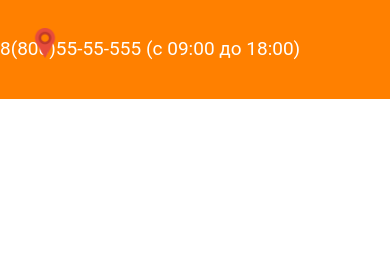
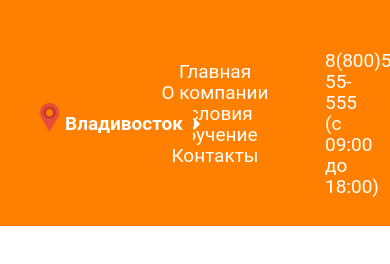
Before and after one commit to storozenko-ig/citySelection, a plain HTML site: page index.html in a window 390 px wide. Drawn offline with Linux system fonts and the light colour scheme.

Commit message:
three commit

```diff
--- a/css/media-style.css
+++ b/css/media-style.css
@@ -1,74 +1,55 @@
-@media screen and (max-width: 1600px) {
-  .contener {
-    max-width: 1600px;
-    padding: 0 20px;
-    font-size: 21px;
-  }
-  .menu__list-city-selection {
-    width: 200px;
-    text-align: center;
-  }
-  .menu__list-profil-info-icon-phone {
-    margin-right: 5px;
-  }
-  .menu__list-profil-info-icon-phone img {
-    width: 25px;
-    height: 20px;
-  }
-  .menu__list-profil-info-phone {
-    margin-right: 5px;
-  }
-  .menu__list-city-location-icon {
-    left: 110px;
-    top: 30px;
+@media screen and (min-width: 1400px) {
+  body {
+    font-size: 20px;
   }
   .window-change-city {
-    left: 300px;
-    width: 170px;
-  }
-  .list-city {
-    left: -25%;
-    font-size: 21px;
+    left: 230px;
   }
 }
 @media screen and (max-width: 1400px) {
-  .contener {
-    max-width: 1400px;
-    padding: 0 10px;
+  body {
+    font-size: 20px;
+  }
+  .menu__list-item {
+    margin: 0 5px;
+  }
+  .menu__list-profil {
+    width: 17%;
+  }
+  .window-change-city {
+    left: 220px;
+    font-size: 18px;
+    width: 13%;
+  }
+}
+@media screen and (max-width: 1200px) {
+  body {
+    font-size: 20px;
+  }
+  .window-change-city {
+    left: 220px;
+    font-size: 18px;
+    width: 12%;
+  }
+  .menu__list-item {
+    margin: 0 5px;
+  }
+  .menu__list-profil {
+    width: 20%;
+  }
+}
+@media screen and (max-width: 1100px) {
+  body {
     font-size: 19px;
   }
-  .menu__list {
-    margin-right: 0px;
-    width: 680px;
-    padding: 0px;
-    text-align: center;
-  }
-  .menu__list-profil {
-    width: 450px;
-    margin-right: 0px;
-  }
-  .menu__city {
-    margin-right: 30px;
-  }
-  .menu__list-item,
-  .menu__list-item-city,
-  .menu__list-profil-info {
-    padding-right: 10px;
-  }
-  .menu__list-city-location-icon {
-    left: 30px;
-    top: 28px;
-  }
   .window-change-city {
-    left: 210px;
-    width: 140px;
-    font-size: 15px;
-  }
-  .button-change-city {
-    width: 40px;
+    left: 200px;
+    font-size: 16px;
   }
   .list-city {
-    left: -13%;
-    font-size: 19px;
+    left: -45%;
+  }
+  .menu__list-item {
+    margin: 0 4px;
   }
 }
--- a/css/style.css
+++ b/css/style.css
@@ -6,12 +6,6 @@
 a {
   color: inherit;
   text-decoration: none;
-}
-p {
-  padding: 0 auto;
-  margin: 0 auto;
-  color: #666666;
-  font-size: 18px;
 }
 button {
   outline: none;
@@ -23,26 +17,24 @@ div {
 li {
   list-style-type: none;
 }
-
 body {
   color: white;
   font-family: "Roboto", sans-serif;
   line-height: 21px;
   margin: 0 auto;
+  font-size: 21px;
 }
 .header {
   height: 100vh;
 }
 .contener {
-  max-width: 1400px;
+  max-width: 1600px;
   margin: 0 auto;
   padding: 0 15px;
   position: relative;
   background-color: #ff8000;
 }
 .header__top {
-  display: flex;
-  justify-content: flex-end;
   padding-top: 10px;
   padding-bottom: 10px;
 }
@@ -50,65 +42,65 @@ body {
   display: flex;
   align-items: center;
 }
+.menu__city {
+  width: 25%;
+}
 .menu__list {
-  margin-right: 30px;
+  width: 50%;
+  text-align: center;
+}
+.menu__list-profil-info {
+  width: 100%;
 }
 .menu__list-item,
-.menu__list-item-city,
-.menu__list-profil-info {
+.menu__list-profil-info,
+.menu__list-item-city {
   display: inline-block;
-  padding-right: 30px;
 }
 .menu-list-list:hover {
   text-decoration: underline;
 }
-.menu__city {
-  display: flex;
-  align-items: center;
-  margin-right: 100px;
+.menu__list-item {
+  margin: 0 10px;
 }
 .menu__list-city-location-icon {
-  position: fixed;
-  left: 110px;
-  top: 24px;
+  position: absolute;
+  left: -20px;
+  top: 0px;
 }
 .menu__list-city-location-icon img {
-  width: 30px;
-  height: 30px;
+  width: 45%;
+  font-weight: 700;
 }
 .menu__list-profil-info-icon-phone img {
-  width: 20px;
-  height: 20px;
-}
-.menu__list-profil-info {
-  display: flex;
+  width: 7%;
 }
 .menu__list-profil-info-phone {
-  min-width: 125px;
+  margin-right: 5px;
 }
 
-/* city */
+/* window-city */
 .window-change-city {
   position: absolute;
   border: 1px solid white;
   background-color: transparent;
-  left: 290px;
-  top: 15px;
-  width: 150px;
-  height: 50px;
+  left: 250px;
+  top: 25px;
+  width: 12%;
+  height: 55px;
   text-align: center;
   border-radius: 5px;
   display: none;
 }
 .button-change-city {
-  width: 50px;
+  width: 30%;
   height: 25px;
   margin-right: 5px;
 }
-/* list */
+/* list-city */
 .menu__list-city-selection {
   position: relative;
-  width: 150px;
+  width: 100%;
   padding: 10px;
   margin: 0 auto;
   background: #ff8000;
@@ -122,7 +114,7 @@ body {
   width: 0;
   height: 0;
   position: absolute;
-  right: 16px;
+  right: -5%;
   top: 50%;
   margin-top: -6px;
   border-width: 6px 0 6px 6px;
@@ -135,12 +127,10 @@ body {
   left: -35%;
   right: 0;
   top: 100%;
-  font-size: 18px;
   outline: none;
   color: #666666;
   opacity: 0;
   pointer-events: none;
-  max-width: 160px;
   text-align: center;
   font-weight: normal;
 }
--- a/index.html
+++ b/index.html
@@ -11,10 +11,10 @@
   <body>
     <header id="home" class="header">
       <div class="contener">
-        <div class="window-change-city"></div>
         <div class="header__top">
           <nav class="menu">
             <ul class="menu__city">
+              <li class="menu__list-item-city"><div class="window-change-city"></div></li>
               <li class="menu__list-item-city">
                 <div class="menu__list-city-contener">
                   <div class="menu__list-city-selection">
@@ -44,8 +44,8 @@
             <ul class="menu__list-profil">
               <li class="menu__list-profil-info">
                 <i class="menu__list-profil-info-icon-phone"><img src="images/icon-phone.png"></i>
-                <div class="menu__list-profil-info-phone">8(800)55-55-555</div>
-                <div class="menu__list-profil-info-icon-work">(c 09:00 до 18:00)</div>
+                <span class="menu__list-profil-info-phone">8(800)55-55-555</span>
+                <span class="menu__list-profil-info-icon-work">(c 09:00 до 18:00)</span>
               </li>
             </ul>
           </nav>
```
